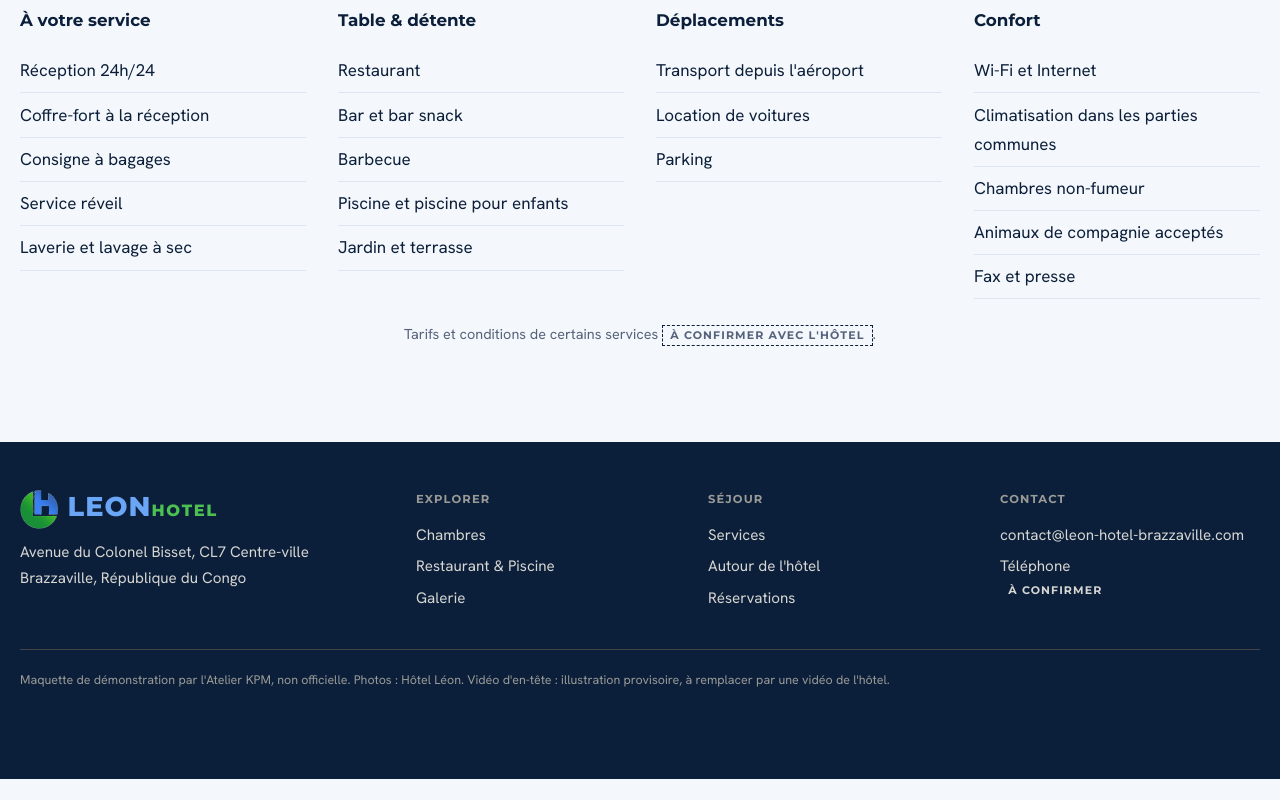
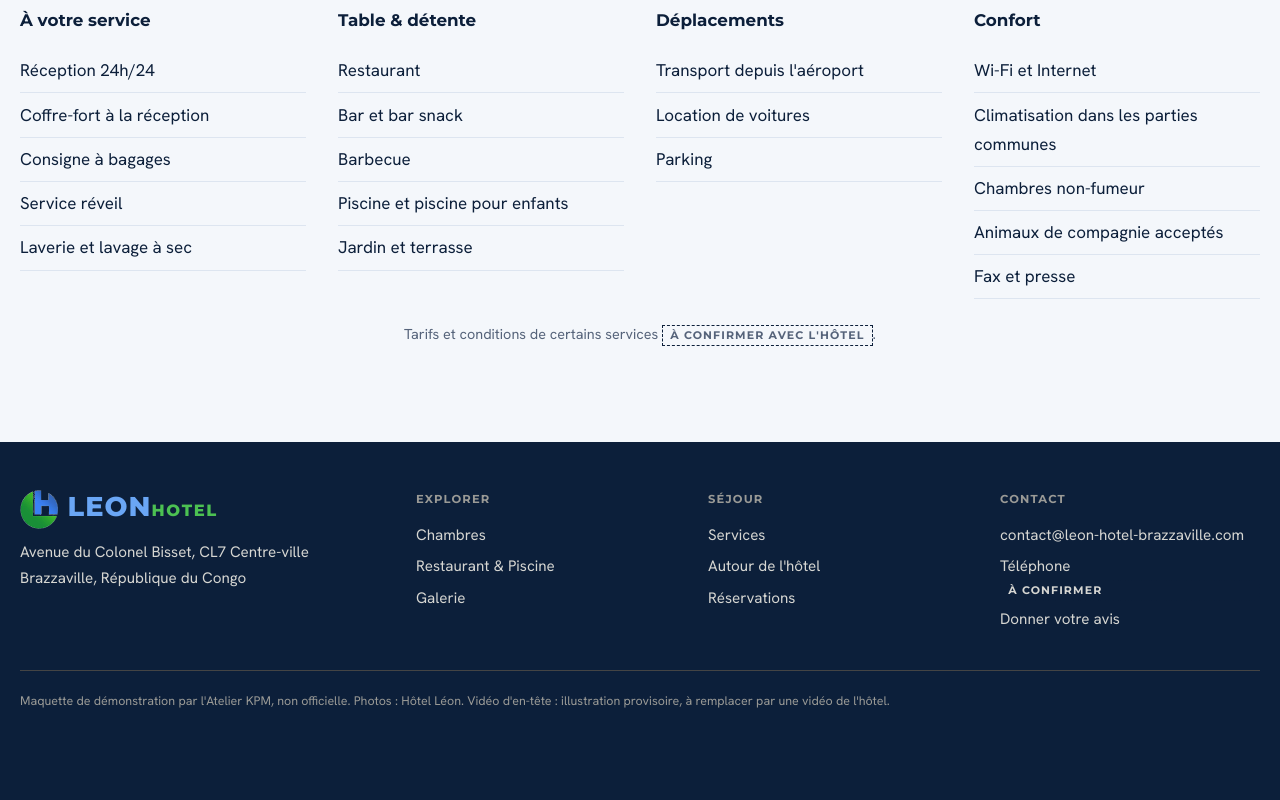
Before and after one commit to Bowbosh22/leon-hotel-demo, a plain HTML site: page chambres.html in a window 1280 px wide. Shown: the part 2810-3610 px from the top of the page. Before the commit the page ends 3589 px from the top, so only its background shows below. Drawn offline with Linux system fonts and the light colour scheme; a web font is replaced by a local one.

Commit message:
Add files via upload

```diff
--- a/chambres.html
+++ b/chambres.html
@@ -143,7 +143,7 @@
   <div><b class="brand-f"><img class="mark" src="logo-mark.png" alt="" width="36" height="36"><span class="wm"><b>LEON</b><i>HOTEL</i></span></b><p>Avenue du Colonel Bisset, CL7 Centre-ville<br>Brazzaville, République du Congo</p></div>
   <div><p class="mono">Explorer</p><a href="chambres.html">Chambres</a><a href="restaurant-piscine.html">Restaurant &amp; Piscine</a><a href="galerie.html">Galerie</a></div>
   <div><p class="mono">Séjour</p><a href="chambres.html#services">Services</a><a href="index.html#autour">Autour de l'hôtel</a><a href="contact.html#reserver">Réservations</a></div>
-  <div><p class="mono">Contact</p><span>contact@leon-hotel-brazzaville.com</span><span>Téléphone <span class="tbc">à confirmer</span></span></div>
+  <div><p class="mono">Contact</p><span>contact@leon-hotel-brazzaville.com</span><span>Téléphone <span class="tbc">à confirmer</span></span><a href="https://bowbosh22.github.io/leon-hotel-avis/" target="_blank" rel="noopener">Donner votre avis</a></div>
   <p class="legal">Maquette de démonstration par l'Atelier KPM, non officielle. Photos : Hôtel Léon. Vidéo d'en-tête : illustration provisoire, à remplacer par une vidéo de l'hôtel.</p>
 </div></footer>
 <script src="script.js" defer></script>
```
Also changed, not shown: contact.html (+1 -1 lines), galerie.html (+1 -1 lines), index.html (+1 -1 lines), restaurant-piscine.html (+1 -1 lines).
